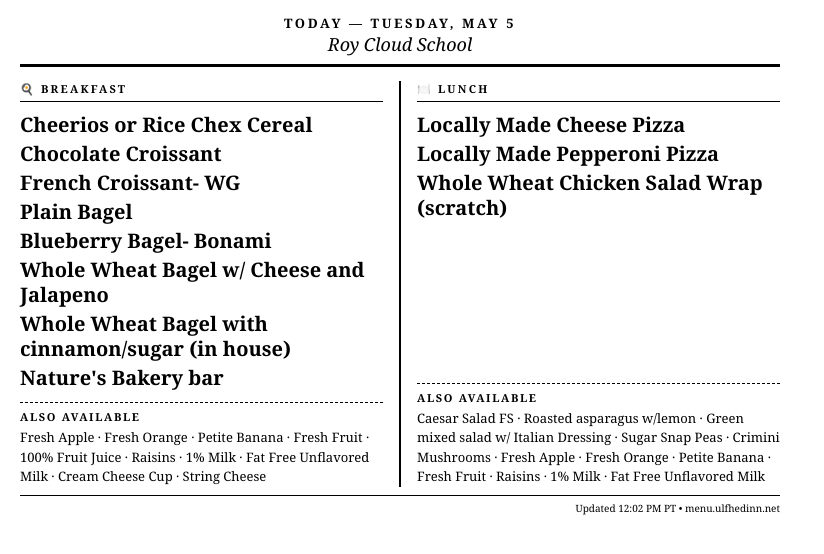
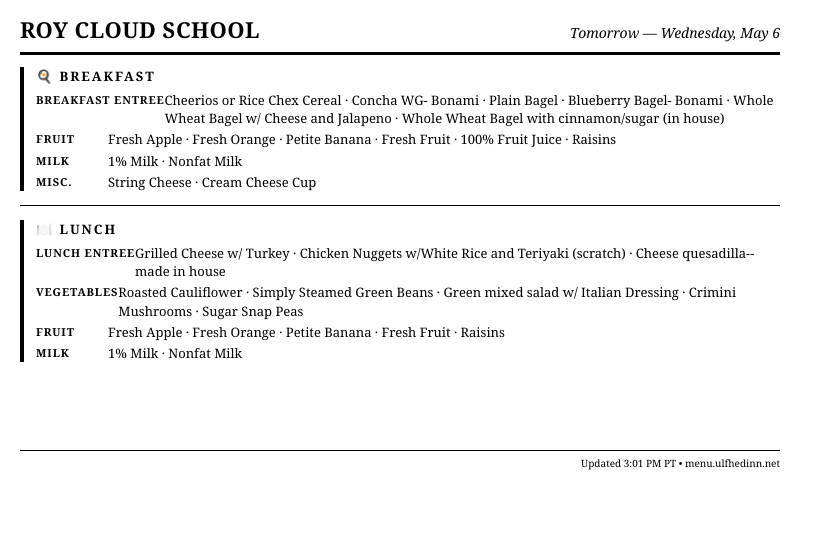
Before and after one commit to jarvis-jonsbot/trmnl-school-menu, a website: page docs/index.html in a window 1280 px wide. Shown: the whole page, without its empty margins (0-824 px from the left). Drawn offline with Linux system fonts and the light colour scheme.

Commit message:
Update menu for 2026-05-05

```diff
--- a/docs/index.html
+++ b/docs/index.html
@@ -3,7 +3,7 @@
 <head>
   <meta charset="UTF-8">
   <meta name="viewport" content="width=800">
-  <title>Roy Cloud Menu — Tuesday, May 5</title>
+  <title>Roy Cloud Menu — Wednesday, May 6</title>
   <style>
     * { margin: 0; padding: 0; box-sizing: border-box; }
     body {
@@ -14,41 +14,67 @@
       display: flex; flex-direction: column;
       padding: 14px 20px 10px;
     }
-    .header { text-align: center; border-bottom: 3px solid #000; padding-bottom: 8px; margin-bottom: 14px; }
-    .day { font-size: 13px; letter-spacing: 0.2em; text-transform: uppercase; font-weight: bold; }
-    .school { font-size: 18px; font-style: italic; }
-    .cols { display: flex; gap: 0; flex: 1; }
-    .col { flex: 1; display: flex; flex-direction: column; padding: 0 16px; }
-    .col:first-child { border-right: 2px solid #000; padding-left: 0; }
-    .col:last-child { padding-right: 0; }
-    .col-title { font-size: 11px; letter-spacing: 0.2em; text-transform: uppercase; font-weight: bold; border-bottom: 1px solid #000; padding-bottom: 5px; margin-bottom: 10px; }
-    .entrees { flex: 1; display: flex; flex-direction: column; gap: 4px; margin-bottom: 12px; }
-    .entree-item { font-size: 20px; line-height: 1.25; font-weight: bold; }
-    .also-label { font-size: 11px; letter-spacing: 0.15em; text-transform: uppercase; font-weight: bold; margin-bottom: 4px; border-top: 1px dashed #000; padding-top: 6px; }
-    .also-items { font-size: 13px; line-height: 1.5; }
+    .header {
+      display: flex; justify-content: space-between; align-items: baseline;
+      border-bottom: 3px solid #000;
+      padding-bottom: 8px; margin-bottom: 12px;
+    }
+    .school { font-size: 22px; font-weight: bold; letter-spacing: 0.02em; text-transform: uppercase; }
+    .date-label { font-size: 14px; font-style: italic; }
+    .meals { display: flex; flex-direction: column; gap: 10px; flex: 1; }
+    .meal-block { border-left: 4px solid #000; padding-left: 12px; }
+    .meal-title { font-size: 13px; font-weight: bold; letter-spacing: 0.15em; text-transform: uppercase; margin-bottom: 6px; }
+    .cat-rows { display: flex; flex-direction: column; gap: 3px; }
+    .cat-row { display: flex; font-size: 13px; line-height: 1.4; }
+    .cat-name { font-weight: bold; font-size: 11px; letter-spacing: 0.08em; text-transform: uppercase; min-width: 72px; padding-top: 1px; flex-shrink: 0; }
+    .cat-items { flex: 1; }
+    .divider { border: none; border-top: 1px solid #000; margin: 4px 0; }
     .no-menu { font-size: 13px; font-style: italic; }
-    footer { font-size: 10px; text-align: right; border-top: 1px solid #000; padding-top: 5px; margin-top: 8px; }
+    footer { font-size: 10px; text-align: right; border-top: 1px solid #000; padding-top: 5px; margin-top: 6px; }
   </style>
 </head>
 <body>
   <div class="header">
-    <div class="day">Today — Tuesday, May 5</div>
-    <div class="school">Roy Cloud School</div>
+    <span class="school">Roy Cloud School</span>
+    <span class="date-label">Tomorrow — Wednesday, May 6</span>
   </div>
-  <div class="cols">
-
-      <div class="col">
-        <div class="col-title">🍳 Breakfast</div>
-        <div class="entrees"><div class="entree-item">Cheerios or Rice Chex Cereal</div><div class="entree-item">Chocolate Croissant</div><div class="entree-item">French Croissant- WG</div><div class="entree-item">Plain Bagel</div><div class="entree-item">Blueberry Bagel- Bonami</div><div class="entree-item">Whole Wheat Bagel w/ Cheese and Jalapeno</div><div class="entree-item">Whole Wheat Bagel with cinnamon/sugar (in house)</div><div class="entree-item">Nature's Bakery bar</div></div>
-        <div class="also-label">Also available</div><div class="also-items">Fresh Apple · Fresh Orange · Petite Banana · Fresh Fruit · 100% Fruit Juice · Raisins · 1% Milk · Fat Free Unflavored Milk · Cream Cheese Cup · String Cheese</div>
+  <div class="meals">
+    <div class="meal-block"><div class="meal-title">🍳 Breakfast</div><div class="cat-rows">
+      <div class="cat-row">
+        <span class="cat-name">Breakfast Entree</span>
+        <span class="cat-items">Cheerios or Rice Chex Cereal · Concha WG- Bonami · Plain Bagel · Blueberry Bagel- Bonami · Whole Wheat Bagel w/ Cheese and Jalapeno · Whole Wheat Bagel with cinnamon/sugar (in house)</span>
       </div>
-
-      <div class="col">
-        <div class="col-title">🍽️ Lunch</div>
-        <div class="entrees"><div class="entree-item">Locally Made Cheese Pizza</div><div class="entree-item">Locally Made Pepperoni Pizza</div><div class="entree-item">Whole Wheat Chicken Salad Wrap (scratch)</div></div>
-        <div class="also-label">Also available</div><div class="also-items">Caesar Salad FS · Roasted asparagus w/lemon · Green mixed salad w/ Italian Dressing · Sugar Snap Peas · Crimini Mushrooms · Fresh Apple · Fresh Orange · Petite Banana · Fresh Fruit · Raisins · 1% Milk · Fat Free Unflavored Milk</div>
+      <div class="cat-row">
+        <span class="cat-name">Fruit</span>
+        <span class="cat-items">Fresh Apple · Fresh Orange · Petite Banana · Fresh Fruit · 100% Fruit Juice · Raisins</span>
       </div>
+      <div class="cat-row">
+        <span class="cat-name">Milk</span>
+        <span class="cat-items">1% Milk · Nonfat Milk</span>
+      </div>
+      <div class="cat-row">
+        <span class="cat-name">Misc.</span>
+        <span class="cat-items">String Cheese · Cream Cheese Cup</span>
+      </div></div></div>
+    <hr class="divider">
+    <div class="meal-block"><div class="meal-title">🍽️ Lunch</div><div class="cat-rows">
+      <div class="cat-row">
+        <span class="cat-name">Lunch Entree</span>
+        <span class="cat-items">Grilled Cheese w/ Turkey · Chicken Nuggets w/White Rice and Teriyaki (scratch) · Cheese quesadilla--made in house</span>
+      </div>
+      <div class="cat-row">
+        <span class="cat-name">Vegetables</span>
+        <span class="cat-items">Roasted Cauliflower · Simply Steamed Green Beans · Green mixed salad w/ Italian Dressing · Crimini Mushrooms · Sugar Snap Peas</span>
+      </div>
+      <div class="cat-row">
+        <span class="cat-name">Fruit</span>
+        <span class="cat-items">Fresh Apple · Fresh Orange · Petite Banana · Fresh Fruit · Raisins</span>
+      </div>
+      <div class="cat-row">
+        <span class="cat-name">Milk</span>
+        <span class="cat-items">1% Milk · Nonfat Milk</span>
+      </div></div></div>
   </div>
-  <footer>Updated 12:02 PM PT &bull; menu.ulfhedinn.net</footer>
+  <footer>Updated 3:01 PM PT &bull; menu.ulfhedinn.net</footer>
 </body>
 </html>
```
